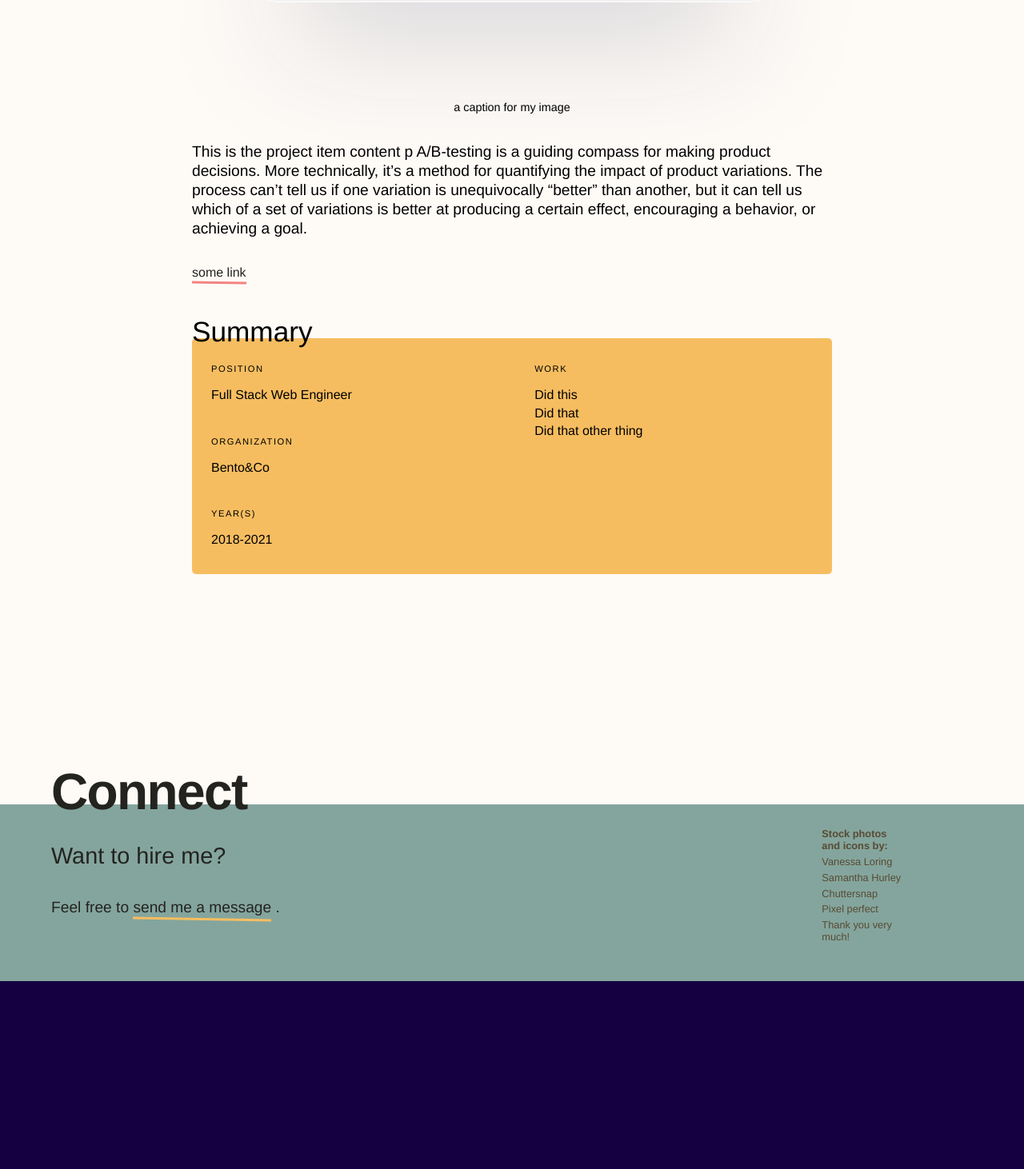
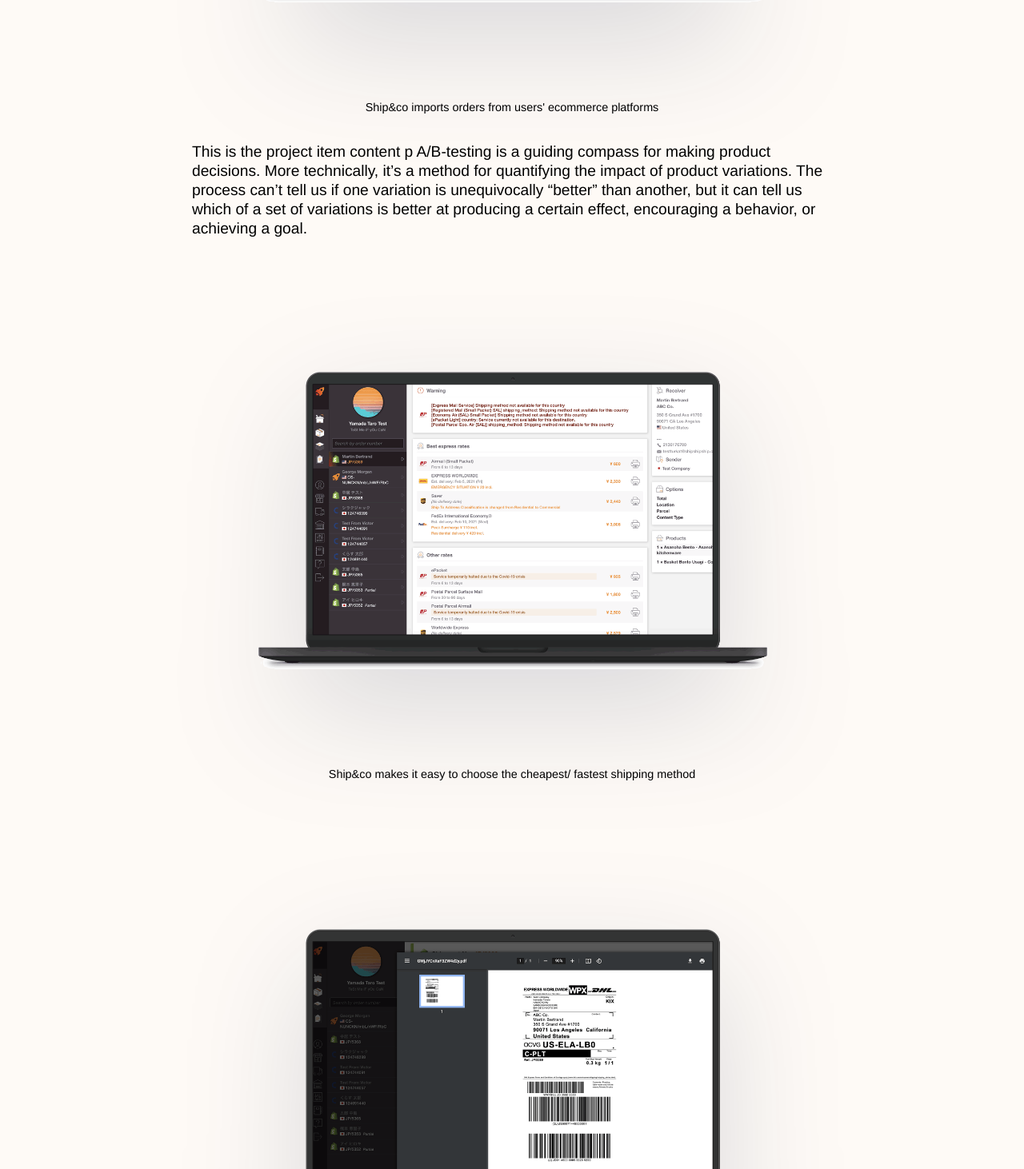
Before and after one commit to vtrofin/personal-website, a Vue app: page /projects/shipandco in a window 1280 px wide. Shown: the part 1708-3170 px from the top of the page at 80% size. Before the commit the page ends 2935 px from the top, so only its background shows below. Built offline with nearby package versions, Linux system fonts and the light colour scheme.

Commit message:
ship&co page images

```diff
--- /dev/null
+++ b/src/components/project_item/project_image.vue
@@ -0,0 +1,10 @@
+<template>
+  <img class="content-image" :src="$props.url" :alt="$props.altText" loading="lazy" />
+  <span v-if="$props.caption" class="caption-text">{{ $props.caption }}</span>
+</template>
+<script>
+export default {
+  name: 'ProjectImage',
+  props: ['url', 'altText', 'caption'],
+};
+</script>
--- a/src/components/project_item/shipandco.vue
+++ b/src/components/project_item/shipandco.vue
@@ -11,13 +11,11 @@
       behavior, or achieving a goal.
       <span class="italic-text" />
     </p>
-    <img
-      class="content-image"
-      src="/shipandco_orders.png"
-      alt="shipandco orders page view"
-      loading="lazy"
+    <ProjectImage
+      alt-text="shipandco orders page view"
+      url="/shipandco_orders.png"
+      caption="Ship&co imports orders from users' ecommerce platforms"
     />
-    <span class="caption-text"> a caption for my image</span>
     <p>
       This is the project item content p A/B-testing is a guiding compass for making product
       decisions. More technically, it’s a method for quantifying the impact of product variations.
@@ -25,8 +23,18 @@
       tell us which of a set of variations is better at producing a certain effect, encouraging a
       behavior, or achieving a goal.
     </p>
-    <!-- <device-mockup url="/shipandco_mediumres_1.jpg" alt="a wacky image" type="macbook" /> -->
-    <br />
+    <ProjectImage
+      alt-text="shipandco order page detailed view with rates displayed"
+      url="/shipandco_order_rates.png"
+      caption="Ship&co makes it easy to choose the cheapest/ fastest shipping method"
+    />
+
+    <ProjectImage
+      alt-text="shipandco shipment label detail view"
+      url="/shipandco_label.png"
+      caption="Ship&co makes it easy to print shipping labels"
+    />
+
     <a
       href="#"
       :class="modifier ? 'content-link reversed' + ' ' + modifier : 'content-link reversed'"
@@ -43,10 +51,11 @@
 
 <script>
 import ProjectSummary from './project_summary';
+import ProjectImage from './project_image';
 
 export default {
   name: 'ShipandcoContent',
-  components: { ProjectSummary },
+  components: { ProjectSummary, ProjectImage },
   props: {
     modifier: { type: String, required: false, default: '' },
   },
```
Also changed, not shown: libs/devices/index.vue (+5 -3 lines).
